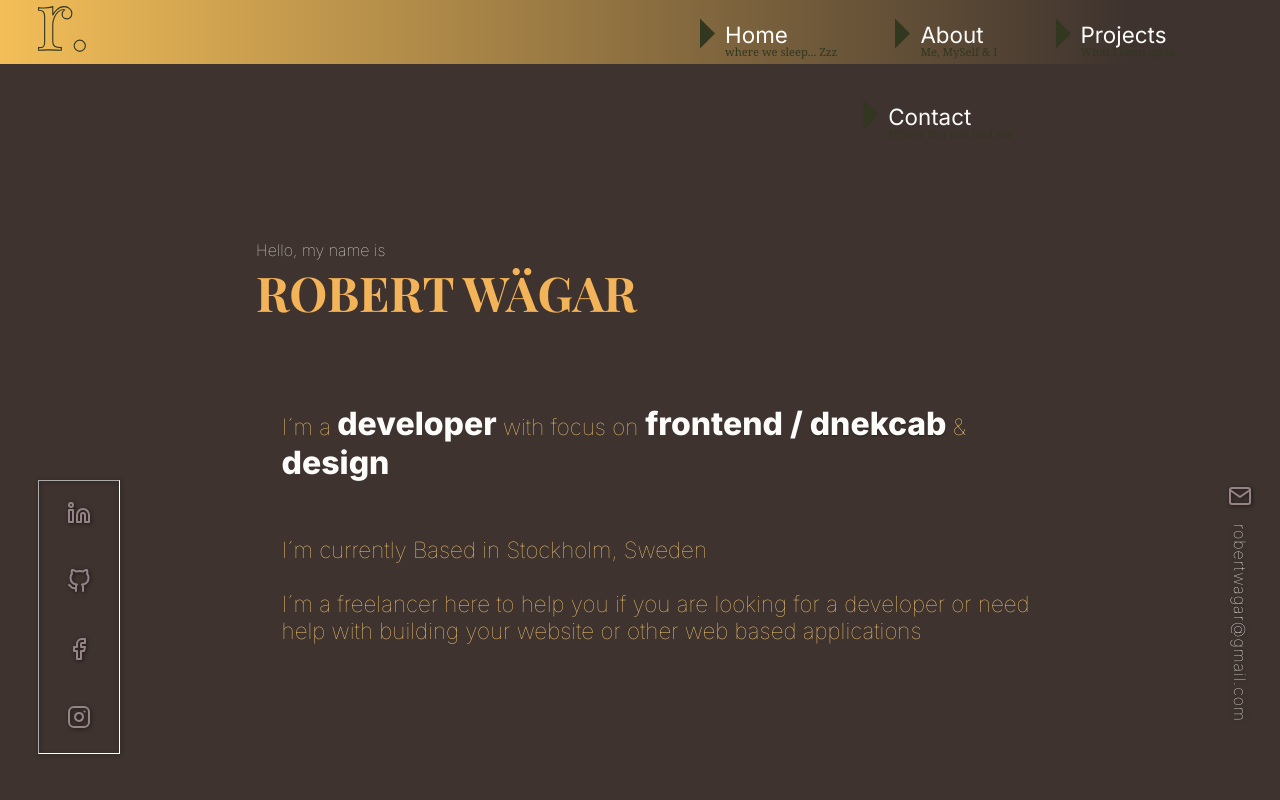
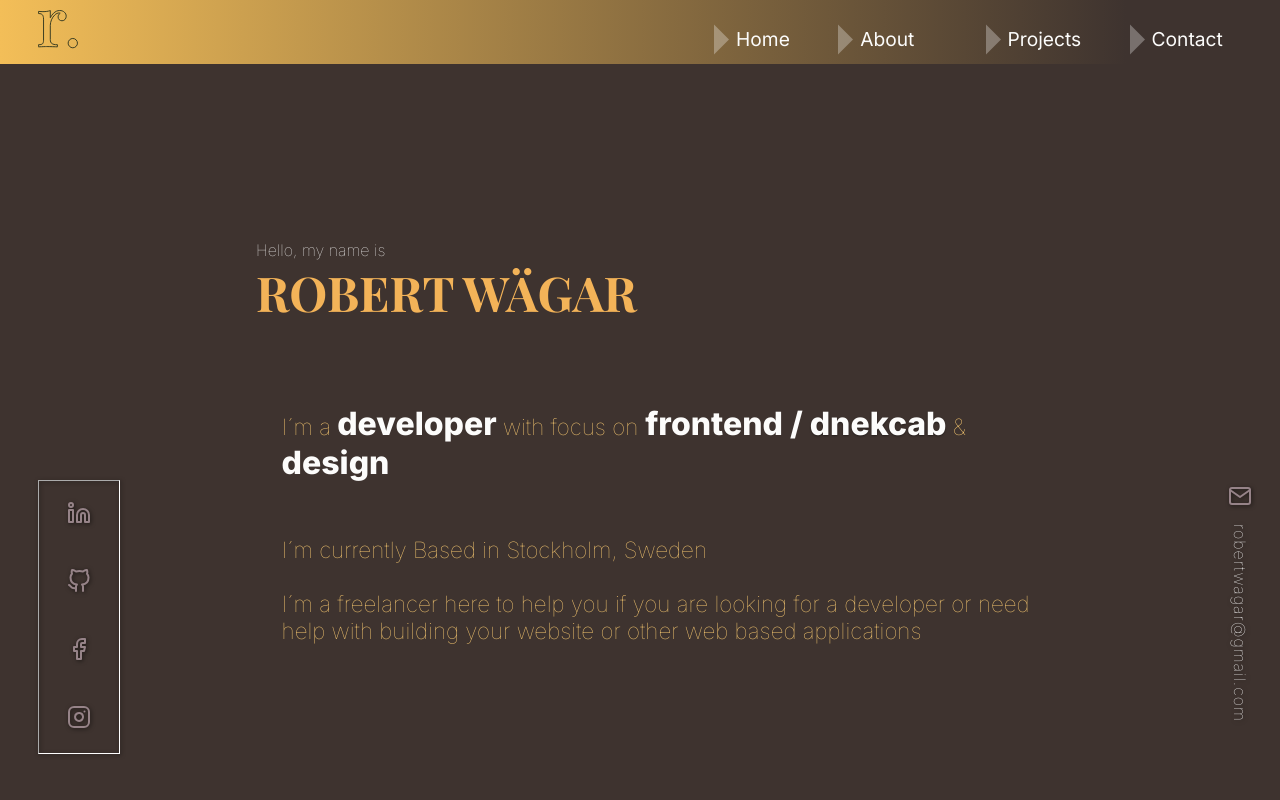
Before and after one commit to robonexx/portfolio_clean_version-main, a React (Create React App) app: page / in a window 1280 px wide. Shown: the top 800 px of the page. Built offline with nearby package versions, Linux system fonts and the light colour scheme; the HTML template or start-up script is replaced by a standard one.

Commit message:
fixed nav, centered text, did minor changes to hover effects

```diff
--- a/src/components/Nav/Nav.js
+++ b/src/components/Nav/Nav.js
@@ -4,26 +4,14 @@ import navItems from '../../content/NavItems'
 import Logo from '../logo/Logo'
 import { HiMenuAlt3, HiX } from 'react-icons/hi'
 import './nav.scss'
-import { MenuButton } from '../menubutton/MenuBtn'
 
 
 
 const Nav = () => {
     const [active, setActive] = useState(false)
-    const [rotate, setRotate] = useState('')
-    const [isOpen, setOpen] = useState(false);
 
-  const canvasStyle = {
-    display: "flex",
-    width: "100vw",
-    height: "100vh",
-    alignItems: "center",
-    justifyContent: "center"
-  };
 
-  const menuButtonStyle = {
-    marginLeft: "2rem"
-  };
+
 
     const handleClick = () => {
         setActive(!active)
@@ -32,13 +20,6 @@ const Nav = () => {
     return (
 
         <div className="nav">
-             {/* <div style={canvasStyle}>
-      <MenuButton
-        isOpen={isOpen}
-        onClick={() => setOpen(!isOpen)}
-        style={menuButtonStyle}
-                />
-        </div> */}
             <Logo className="logo"/>
             <div className="menu-icon" onClick={handleClick}>
         {active ? <HiX className="hix"/> : <HiMenuAlt3 className="menu3"/>}
--- a/src/components/Nav/nav.scss
+++ b/src/components/Nav/nav.scss
@@ -24,35 +24,34 @@
     display: flex;
     flex-flow: row wrap;
     align-items: center;
-    justify-content: center;
+    justify-content: flex-end;
     list-style: none;
     margin: 0;
   }
   li {
-    display: grid;
-    grid-template-columns: 1fr auto;
+    display: flex;
     align-items: center;
-    grid-gap: 1.2rem;
-    padding: 1rem;
+    margin: 0 1.2rem;
+
 
     &::after {
         border-right: solid 15px transparent;
-         border-left: solid  15px #323720;
+         border-left: solid  15px #fff;
         border-top: solid transparent 15px;
         border-bottom: solid transparent 15px;
-        transform: translateX(-30%) translateY(-25%);
+        transform: translateX(-20%) translateY(-25%);
         position: absolute;
         z-index: 1;
         content: "";
         display: block;
+        opacity: 0.3;
+        transition: all 0.3s ease-in-out;
   }
   .nav-links {
-
-        padding: 0.5rem 1rem;
-        font-size: 1.4rem;
+        padding: 1.7rem 1rem;
+        font-size: 1.2rem;
         font-family: 'Inter', sans-serif;
         text-decoration: none;
-        line-height: 1;
         color: #FCFCFB;
         transition: all 0.3s ease-in-out;
 
@@ -64,6 +63,7 @@
             text-align: right;
             color: #323720;
             transition: all 0.3s ease-in-out;
+            opacity: 0;
         }
   }
 
@@ -76,15 +76,17 @@
       }
       small {
           color: #Fff;
+          opacity: 1;
       }
       &::after {
-          border-left: solid 15px #f3bd58da;
+          border-left: solid 15px #f3c56f;
+          opacity: 1;
       }
   }
 }
 .logo {
     margin: 0 0 0 3vw;
-    width: 3rem;
+    width: 2.5rem;
     transition: all 0.3s ease;
 
     @media (max-width: 960px) {
@@ -133,11 +135,13 @@
       opacity: 1;
       transition: all 0.6s ease-in-out;
       z-index: 50;
+      display: flex;
+      align-items: center;
+      justify-content: center;
 
 
       li {
         position: relative;
-        margin: 2rem 0;
         width: 45%;
 
         small {
@@ -149,7 +153,7 @@
 
 
     .nav-links {
-        position: absolute;
+        position: relative;
         width: 80%;
     }
 
--- a/src/components/menubutton/MenuBtn.js
+++ /dev/null
@@ -1,100 +0,0 @@
-import React from "react";
-import { motion, Transition, SVGMotionProps } from "framer-motion";
-/*
-interface Props extends SVGMotionProps {
-  isOpen?: boolean;
-  color?: string;
-  strokeWidth?: string | number;
-  transition?: Transition;
-  lineProps?: any;
-} */
-
-const MenuButton = ({
-  isOpen = false,
-  width = 24,
-  height = 24,
-  strokeWidth = 1,
-  color = "#000",
-  transition = null,
-  lineProps = null,
-  ...props
-}) => {
-  const variant = isOpen ? "opened" : "closed";
-  const top = {
-    closed: {
-      rotate: 0,
-      translateY: 0
-    },
-    opened: {
-      rotate: 45,
-      translateY: 2
-    }
-  };
-  const center = {
-    closed: {
-      opacity: 1
-    },
-    opened: {
-      opacity: 0
-    }
-  };
-  const bottom = {
-    closed: {
-      rotate: 0,
-      translateY: 0
-    },
-    opened: {
-      rotate: -45,
-      translateY: -2
-    }
-  };
-  lineProps = {
-    stroke: color,
-    strokeWidth: strokeWidth,
-    vectorEffect: "non-scaling-stroke",
-    initial: "closed",
-    animate: variant,
-    transition,
-    ...lineProps
-  };
-  const unitHeight = 7;
-  const unitWidth = (unitHeight * (width)) / (height);
-
-  return (
-    <motion.svg
-      viewBox={`0 0 ${unitWidth} ${unitHeight}`}
-      overflow="visible"
-      preserveAspectRatio="none"
-      width={width}
-      height={height}
-      {...props}
-    >
-      <motion.line
-        x1="0"
-        x2={unitWidth}
-        y1="0"
-        y2="0"
-        variants={top}
-        {...lineProps}
-      />
-      <motion.line
-        x1="0"
-        x2={unitWidth}
-        y1="2"
-        y2="2"
-        variants={center}
-        {...lineProps}
-      />
-      <motion.line
-        x1="0"
-        x2={unitWidth}
-        y1="4"
-        y2="4"
-        variants={bottom}
-        {...lineProps}
-      />
-    </motion.svg>
-  );
-};
-
-export { MenuButton };
--- a/src/content/NavItems.js
+++ b/src/content/NavItems.js
@@ -1,7 +1,7 @@
 const navItems = [
     {
         title: "Home",
-        desc: "where we sleep... Zzz",
+        desc: "Welcome",
       url: "/",
       cName: "nav-links"
     },
@@ -13,13 +13,13 @@ const navItems = [
     },
     {
         title: "Projects",
-        desc: "What I been up to",
+        desc: "Take a look",
       url: "/projects",
       cName: "nav-links"
     },
     {
         title: "Contact",
-        desc: "Where You can find me",
+        desc: "Where to find me",
       url: "/contact",
       cName: "nav-links"
     }
```
